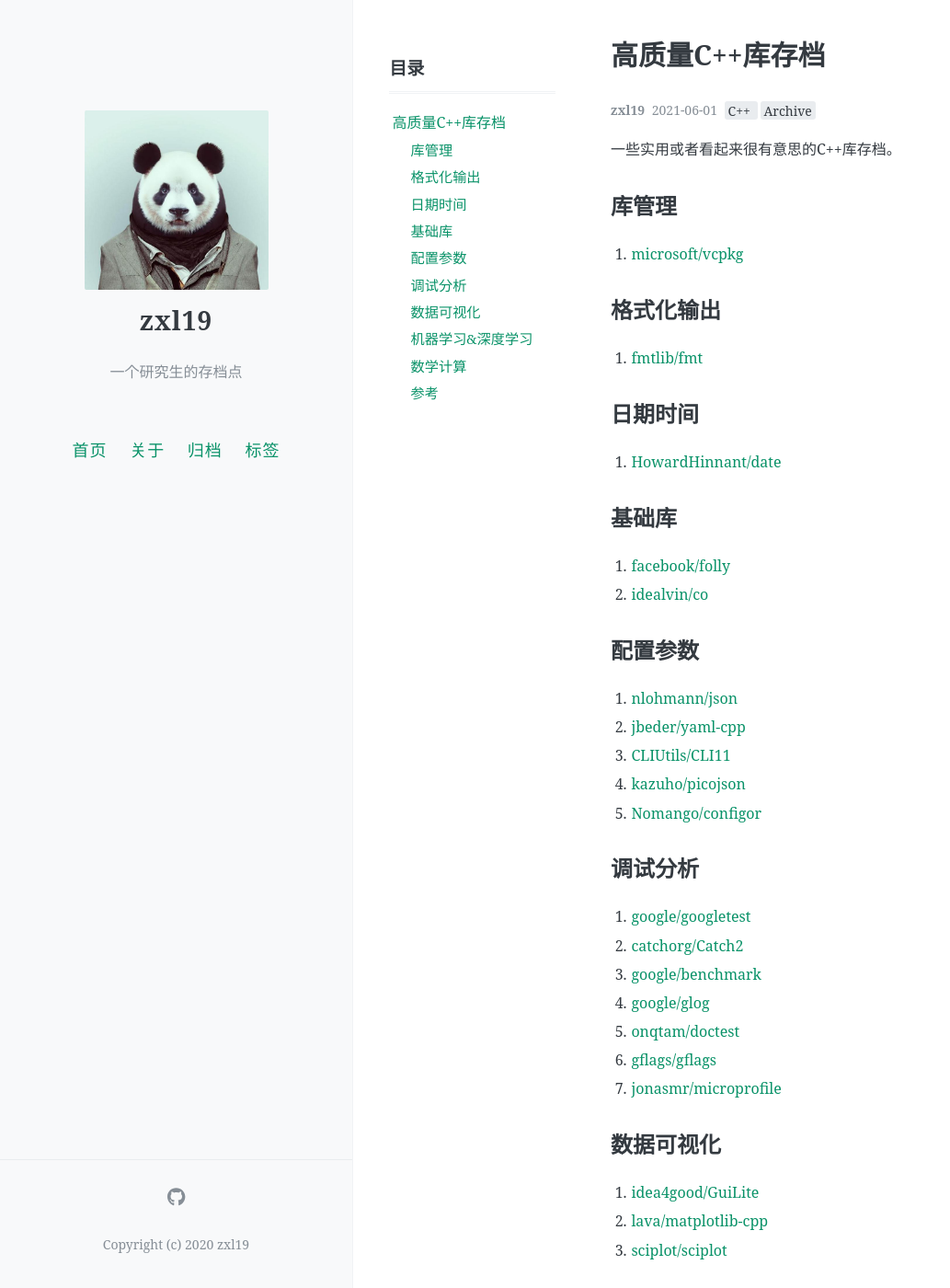
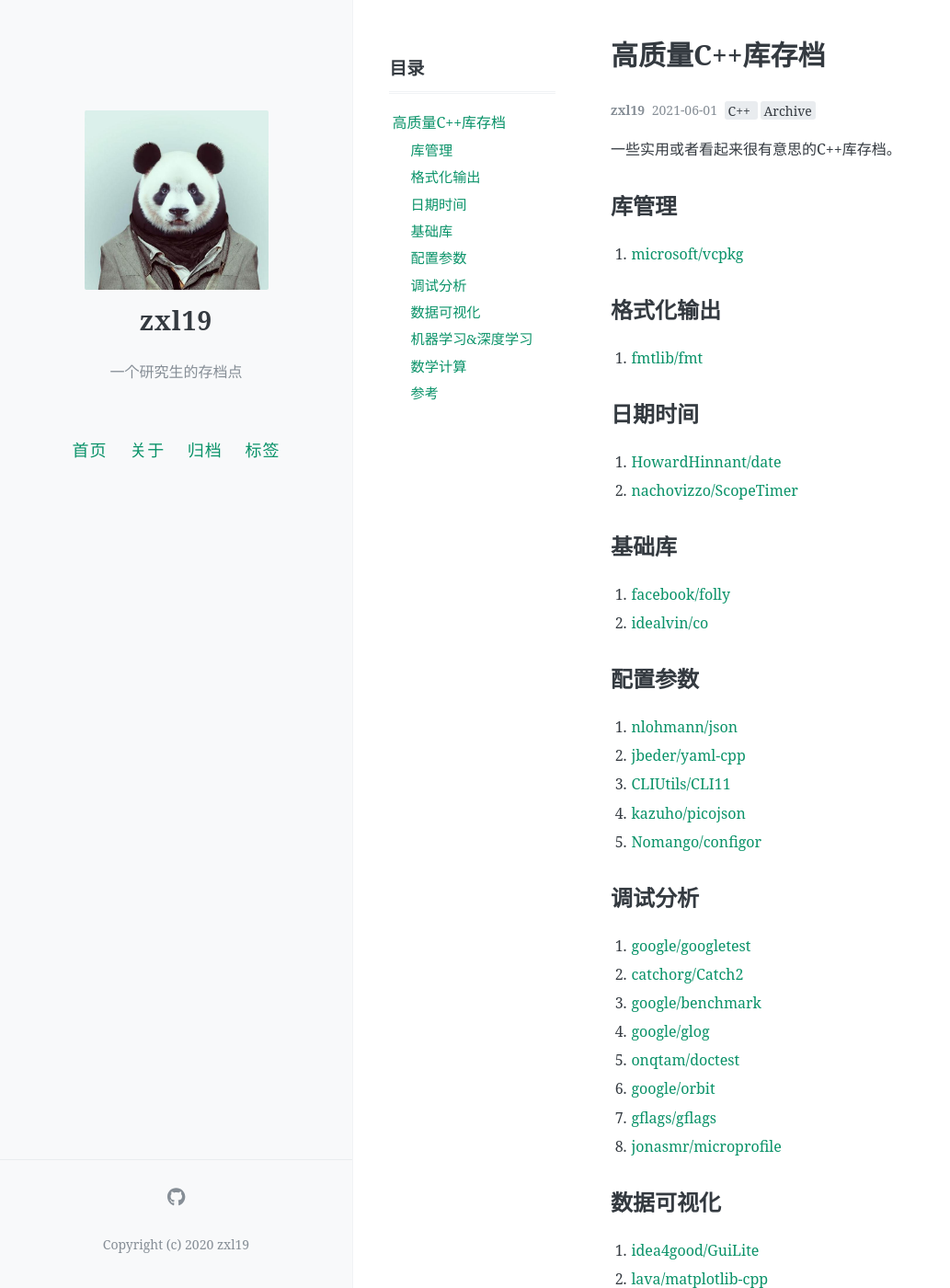
Before and after one commit to zxl19/zxl19.github.io, a Jekyll site: the page built from _posts/2021-06-01-cpp-library.md, in a window 1280 px wide and 1400 px high. Shown: the whole window at 92% size, without its empty margins (0-1033 px from the left). Built offline with Jekyll 4.4.1, drawn with Linux system fonts in a browser that asks for light colours; comment, search, counter and statistics services are not loaded.

Commit message:
Update Posts

```diff
--- a/_posts/2021-06-01-cpp-library.md
+++ b/_posts/2021-06-01-cpp-library.md
@@ -24,6 +24,7 @@ pinned: false
 ## 日期时间
 
 1. [HowardHinnant/date](https://github.com/HowardHinnant/date)
+2. [nachovizzo/ScopeTimer](https://github.com/nachovizzo/ScopeTimer)
 
 ## 基础库
 
@@ -45,8 +46,9 @@ pinned: false
 3. [google/benchmark](https://github.com/google/benchmark)
 4. [google/glog](https://github.com/google/glog)
 5. [onqtam/doctest](https://github.com/onqtam/doctest)
-6. [gflags/gflags](https://github.com/gflags/gflags)
-7. [jonasmr/microprofile](https://github.com/jonasmr/microprofile)
+6. [google/orbit](https://github.com/google/orbit)
+7. [gflags/gflags](https://github.com/gflags/gflags)
+8. [jonasmr/microprofile](https://github.com/jonasmr/microprofile)
 
 ## 数据可视化
 
```
Also changed, not shown: _posts/2021-05-25-slam-tool.md (+3 -0 lines).
